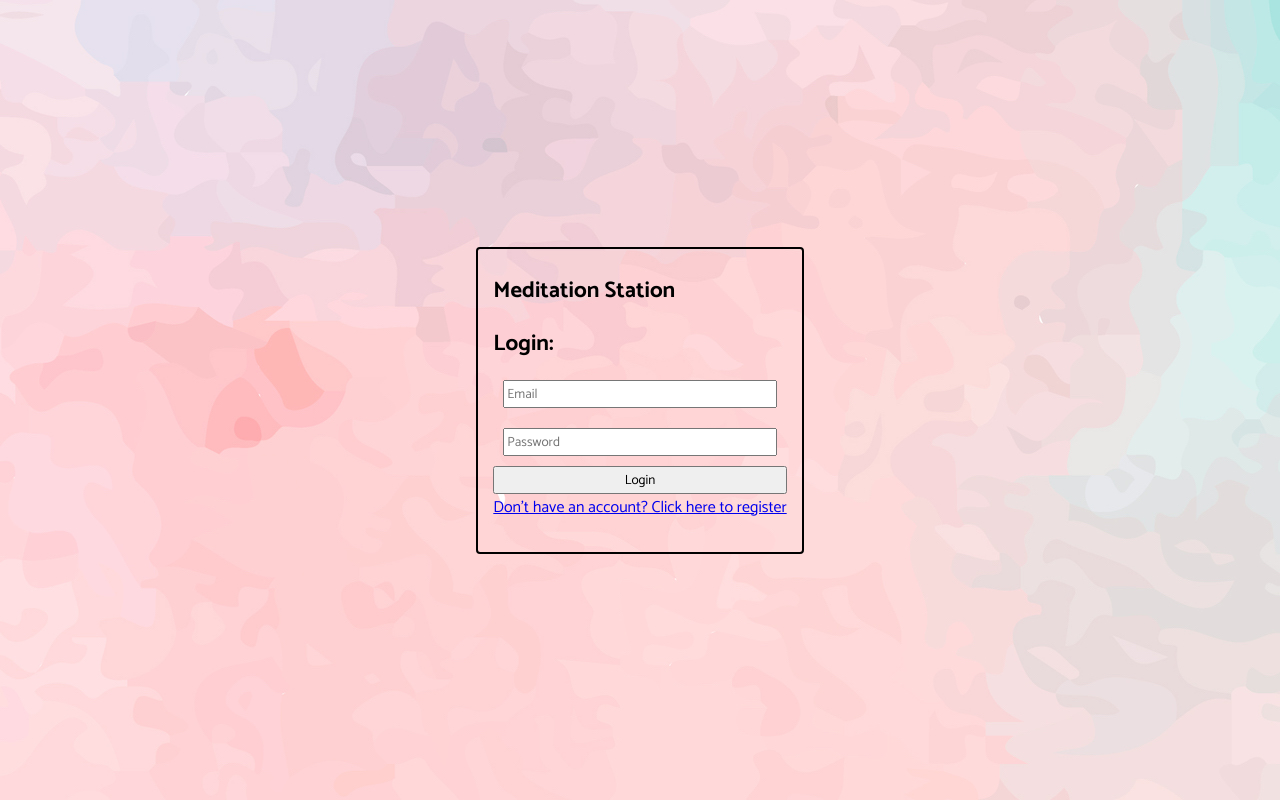
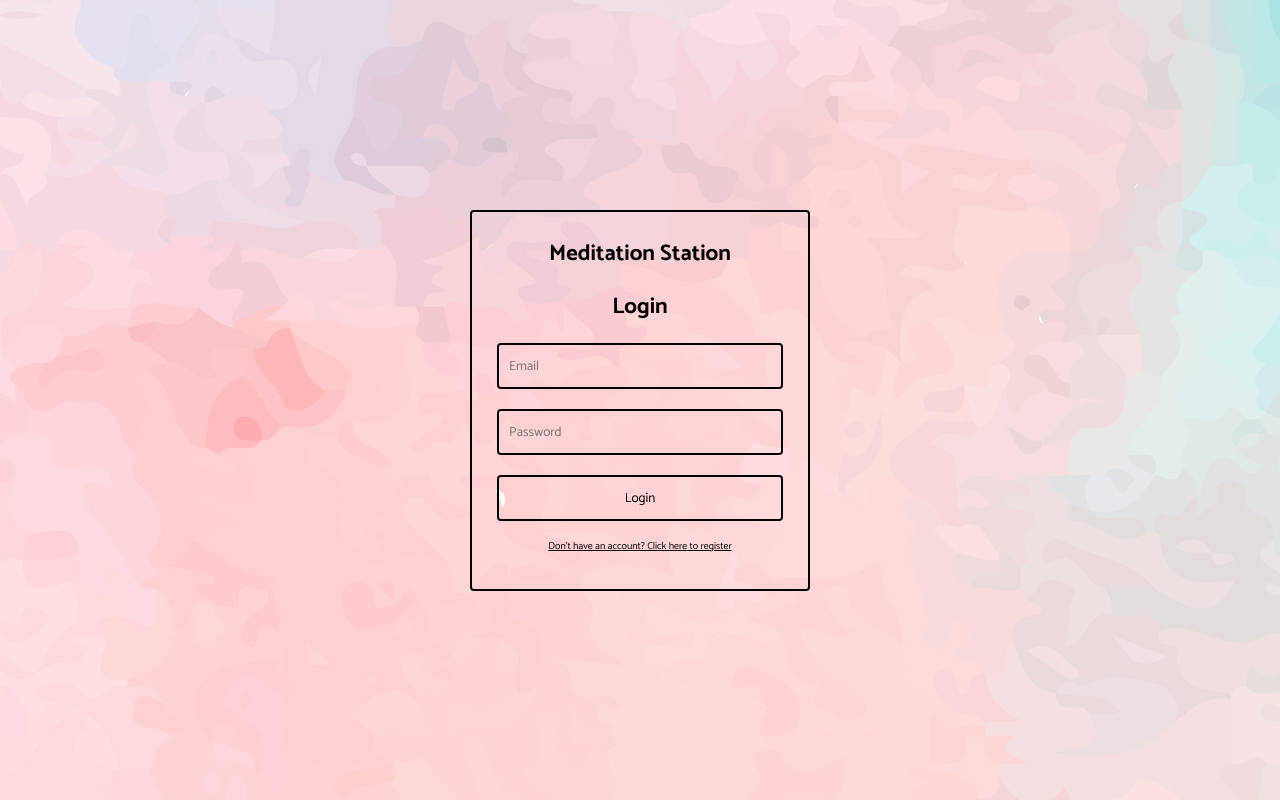
Before and after one commit to sjdnz93/meditation-app, a React (Create React App) app in the folder client/: page / in a window 1280 px wide. Built offline with nearby package versions, Linux system fonts and the light colour scheme.

Commit message:
more styling for login/register forms

```diff
--- a/client/src/auth/Login.tsx
+++ b/client/src/auth/Login.tsx
@@ -61,12 +61,12 @@ function Login(): JSX.Element {
         <div className='login-register-content-box'>
           <h1>Meditation Station</h1>
           <form className='login-register-form' onSubmit={handleSubmit}>
-            <h2>Login:</h2>
+            <h2>Login</h2>
             <input type='email' name='email' placeholder='Email' value={formFields.email} onChange={handleChange}></input>
             <input type='password' name='password' placeholder='Password' value={formFields.password} onChange={handleChange}></input>
-            <button type='submit'>Login</button>
+            <button className='submit-auth-button' type='submit'>Login</button>
           </form>
-          <Link to='/register'>Don't have an account? Click here to register</Link>
+          <Link className='swap-auth-screen' to='/register'>Don't have an account? Click here to register</Link>
           {error.length > 0 && <h3>Login attempt failed</h3>}
           {error && <p>{error}</p>}
         </div>
--- a/client/src/auth/Register.tsx
+++ b/client/src/auth/Register.tsx
@@ -79,9 +79,9 @@ function Register(): JSX.Element {
             <input type='text' name='first_name' placeholder='First name' value={formFields.first_name} onChange={handleChange}></input>
             <input type='password' name='password' placeholder='Password' value={formFields.password} onChange={handleChange}></input>
             <input type='password' name='password_confirmation' placeholder='Confirm password' value={formFields.password_confirmation} onChange={handleChange}></input>
-            <button type='submit'>Register</button>
+            <button className='submit-auth-button' type='submit'>Register</button>
           </form>
-          <Link to='/'>Already have an account? Click here to login</Link>
+          <Link className='swap-auth-screen' to='/'>Already have an account? Click here to login</Link>
           {error.length > 0 && <h3>Register attempt failed</h3>}
           {error && error.map((item, index) => (
             <p key={index}>{item}</p>
--- a/client/src/styles/components/auth.scss
+++ b/client/src/styles/components/auth.scss
@@ -10,6 +10,8 @@
     border: solid 2px black;
     border-radius: 4px;
     padding: 15px;
+    width: 340px;
+    text-align: center;
 
     .login-register-form {
 
@@ -17,9 +19,39 @@
       flex-direction: column;
 
       input {
+        padding: 10px;
+        border-radius: 4px;
+        border: 2px solid black;
         margin: 10px;
+        background-color: transparent;
       }
 
+      .submit-auth-button {
+        margin: 10px;
+        padding: 10px;
+        background-color: transparent;
+        border-radius: 4px;
+        color: black;
+        border-color: black;
+        border: solid 2px;
+      }
+
+      .submit-auth-button:hover {
+        cursor: pointer;
+        background-color: rgba(0, 0, 0, 0.2);
+      }
+
+    }
+
+    .swap-auth-screen {
+      font-size: 10px;
+      text-decoration: underline;
+      color: black;
+    }
+
+    .swap-auth-screen:hover {
+      cursor: pointer;
+      color: grey;
     }
   }
 
```
